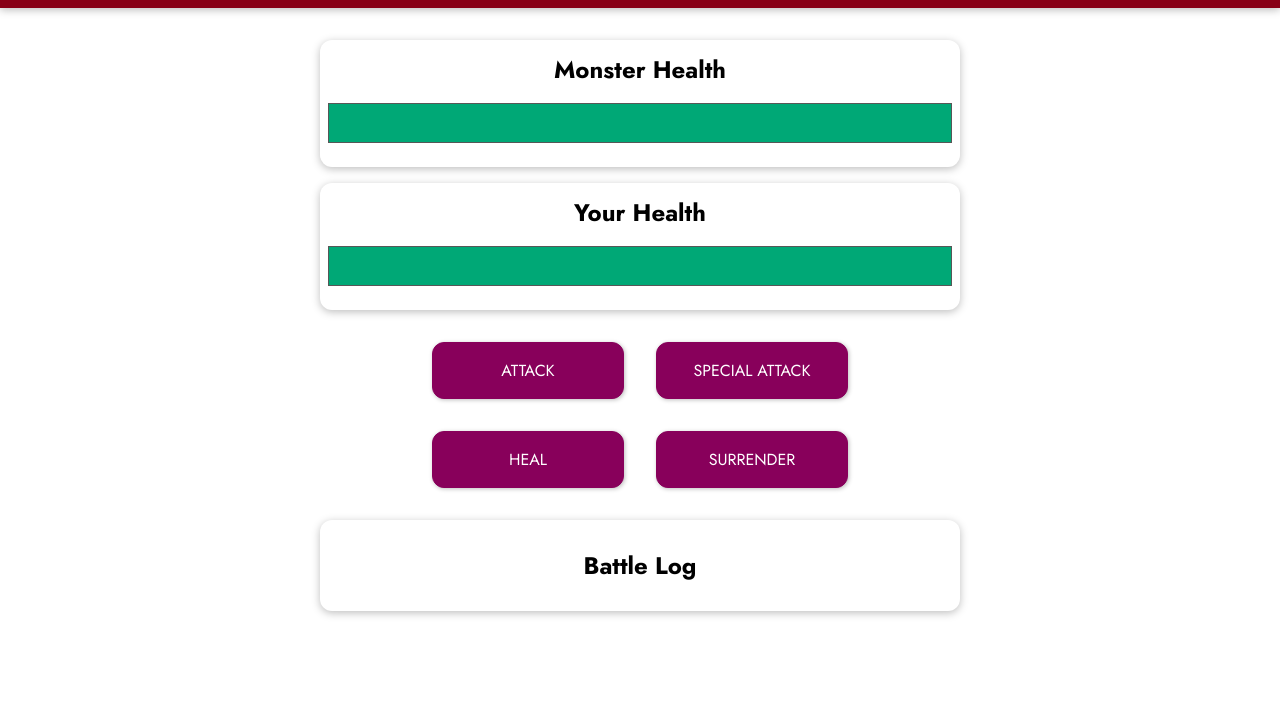
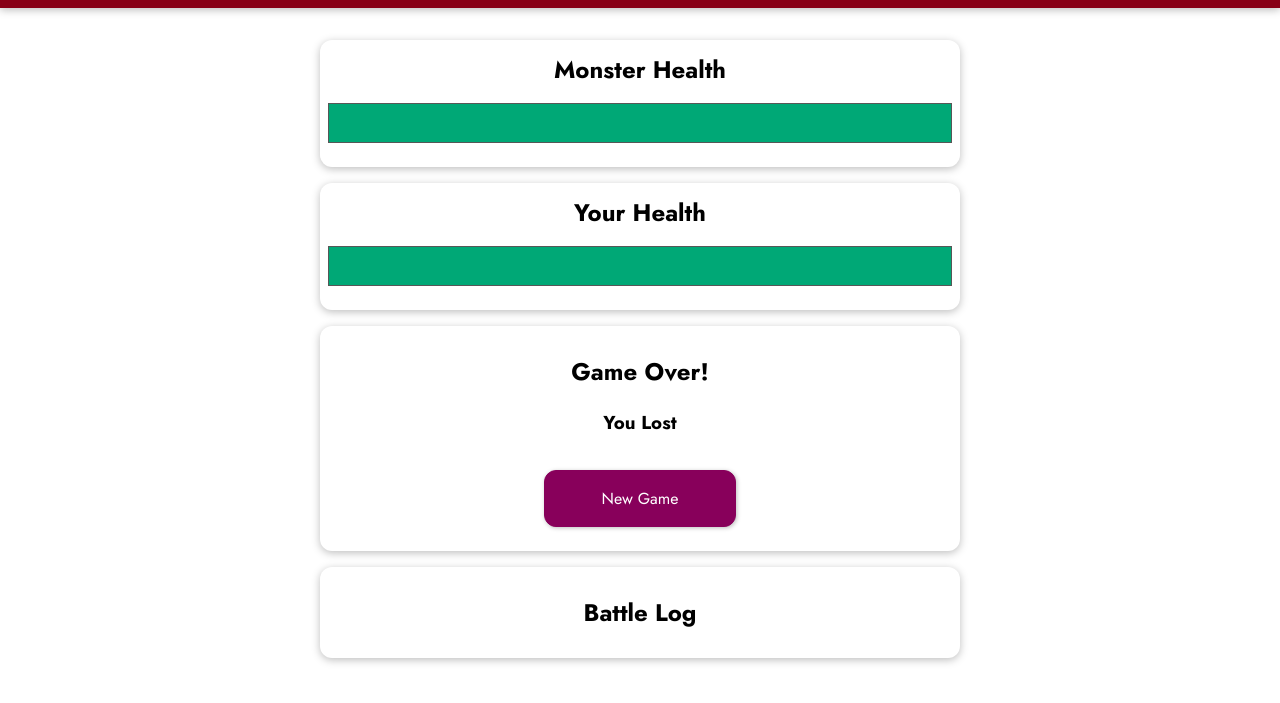
Before and after one commit to shehab267/PRJ-MONSTER-SLAYER, a plain HTML site: page index.html in a window 1280 px wide. Both pictures are taken after a click on the button "SURRENDER". Shown: the part 97-800 px from the top of the page. Drawn offline with nearby package versions, Linux system fonts and the light colour scheme.

Commit message:
Finishing the Core Functionality

```diff
--- a/app.js
+++ b/app.js
@@ -16,9 +16,15 @@ const app = Vue.createApp({
   },
   computed: {
     playerStyleBar() {
+      if (this.playerHealth < 0) {
+        return { width: "0%" };
+      }
       return { width: this.playerHealth + "%" };
     },
     monsterStyleBar() {
+      if (this.monsterHealth < 0) {
+        return { width: "0%" };
+      }
       return { width: this.monsterHealth + "%" };
     },
     usingSpecialAttack() {
@@ -45,6 +51,13 @@ const app = Vue.createApp({
     },
   },
   methods: {
+    newGame() {
+      this.roundCounter = 0;
+      this.playerHealth = 100;
+      this.monsterHealth = 100;
+      this.winner = null;
+    },
+
     playerAttack() {
       const attackValue = randomNum(5, 12);
       this.monsterHealth -= attackValue;
@@ -73,6 +86,9 @@ const app = Vue.createApp({
       }
       this.monsterAttack();
     },
+    surrender() {
+      this.winner = "monster";
+    },
   },
 });
 
--- a/index.html
+++ b/index.html
@@ -34,6 +34,7 @@
         <h3 v-if="winner === 'monster'">You Lost</h3>
         <h3 v-else-if="winner ==='player'">You Won</h3>
         <h3 v-else>That's a Draw'</h3>
+        <button @click="newGame">New Game</button>
       </section>
       <section id="controls" v-if="!winner">
         <button @click="playerAttack">ATTACK</button>
@@ -41,7 +42,7 @@
           SPECIAL ATTACK
         </button>
         <button @click="heal">HEAL</button>
-        <button>SURRENDER</button>
+        <button @click="surrender">SURRENDER</button>
       </section>
       <section id="log" class="container">
         <h2>Battle Log</h2>
```
